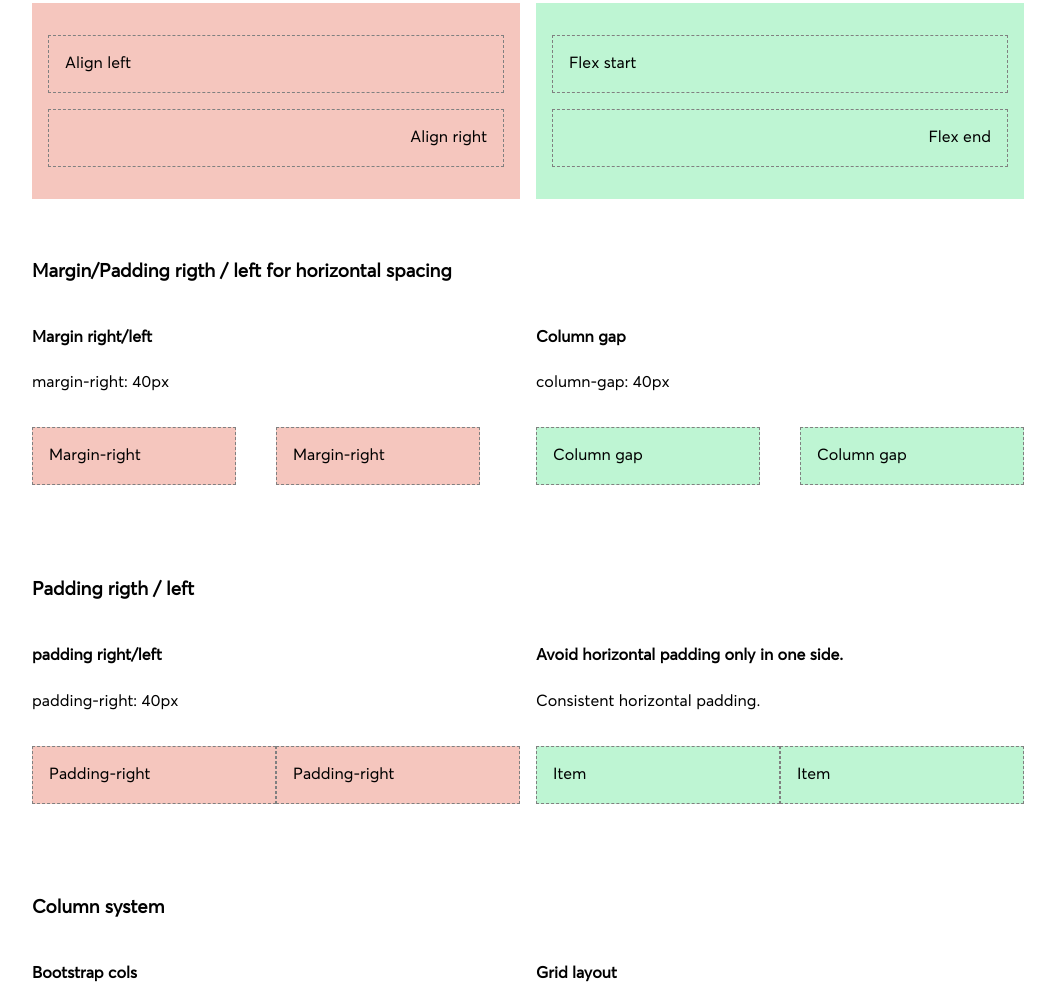
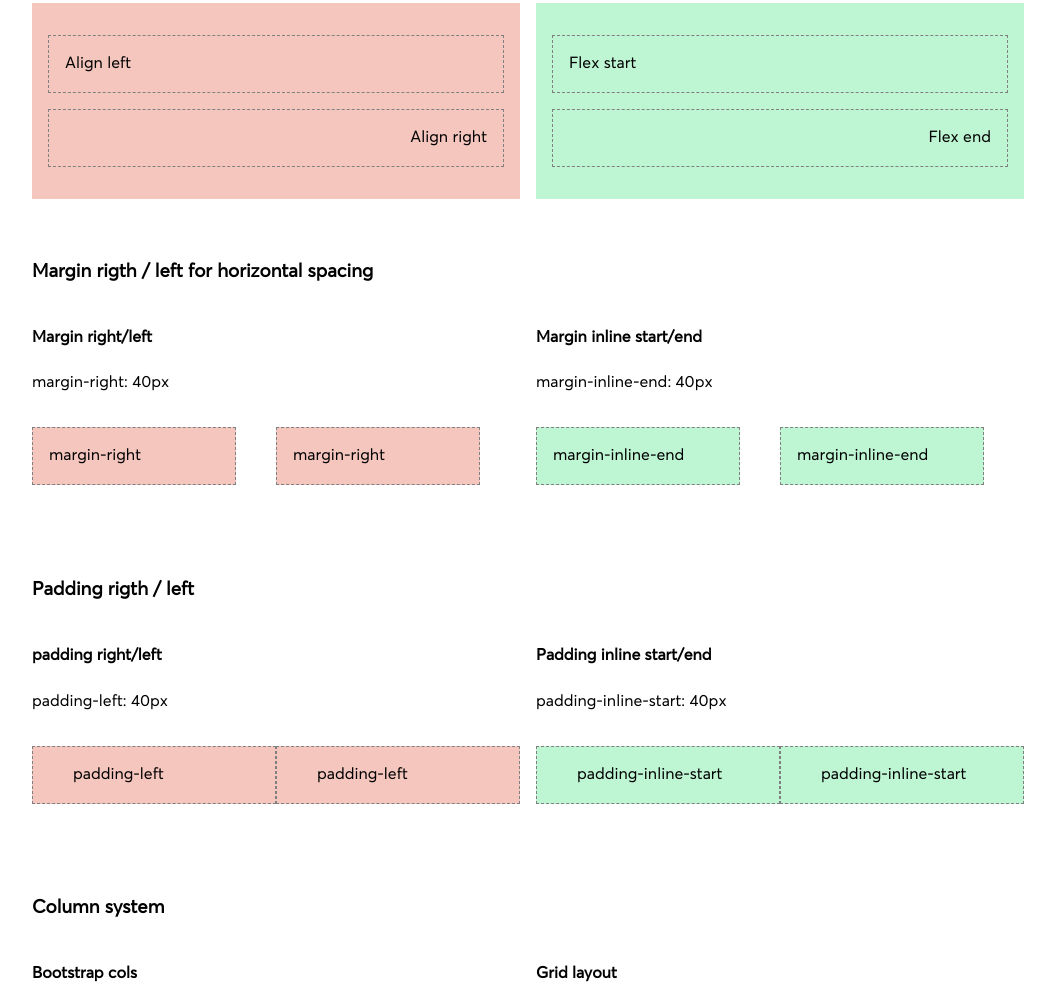
Before and after one commit to nabaroa/rtl-layout, a website: page index.html in a window 1280 px wide. Shown: the part 1288-2292 px from the top of the page, without its empty margins (112-1167 px from the left). Drawn offline with Linux system fonts and the light colour scheme.

Commit message:
Add logic properties for margin & padding

```diff
--- a/index.html
+++ b/index.html
@@ -48,7 +48,7 @@
           <h3>Do</h3>
           <ul>
             <li>Grid/flex containers for layouts</li>
-            <li>Use gap for spaces between elements</li>
+            <li>Use <a href="https://developer.mozilla.org/en-US/docs/Web/CSS/CSS_Logical_Properties#properties_for_margins_borders_and_padding"> logic properties</a> for spacing</li>
             <li>Use flex aligment instead of text alignment</li>
           </ul>
         </div>
@@ -99,22 +99,22 @@ html[dir="rtl"] {
         </div>
       </div>
     </section>
-    <h3 id="section-margins">Margin/Padding rigth / left for horizontal spacing</h3>
+    <h3 id="section-margins">Margin rigth / left for horizontal spacing</h3>
     <section class="section grid-2--md gap">
       <div class="">
         <h4>Margin right/left</h4>
         <p>margin-right: 40px</p>
         <div class="flex">
-          <div class="box negative margin--right d-inline">Margin-right</div>
-          <div class="box negative margin--right d-inline">Margin-right</div>
+          <div class="box negative margin--right d-inline">margin-right</div>
+          <div class="box negative margin--right d-inline">margin-right</div>
         </div>
       </div>
       <div class="margin--top">
-        <h4>Column gap</h4>
-        <p>column-gap: 40px</p>
-        <div class="flex gap-40">
-          <div class="box positive">Column gap</div>
-          <div class="box positive">Column gap</div>
+        <h4>Margin inline start/end</h4>
+        <p>margin-inline-end: 40px</p>
+        <div class="flex">
+          <div class="box positive margin-inline-end">margin-inline-end</div>
+          <div class="box positive margin-inline-end">margin-inline-end</div>
         </div>
       </div>
     </section>
@@ -122,16 +122,16 @@ html[dir="rtl"] {
     <section class="section grid-2--md gap">
       <div class="">
         <h4>padding right/left</h4>
-        <p>padding-right: 40px</p>
-        <div class="box negative padding--right col-6">Padding-right</div>
-        <div class="box negative padding--right col-6">Padding-right</div>
+        <p>padding-left: 40px</p>
+        <div class="box negative padding--left col-6">padding-left</div>
+        <div class="box negative padding--left col-6">padding-left</div>
       </div>
       <div class="margin--top">
-        <h4>Avoid horizontal padding only in one side.</h4>
-        <p>Consistent horizontal padding.</p>
+        <h4>Padding inline start/end</h4>
+        <p>padding-inline-start: 40px</p>
         <div class="flex">
-          <div class="box positive">Item</div>
-          <div class="box positive">Item</div>
+          <div class="box positive padding-inline-start">padding-inline-start</div>
+          <div class="box positive padding-inline-start">padding-inline-start</div>
         </div>
       </div>
     </section>
--- a/styles.css
+++ b/styles.css
@@ -202,8 +202,20 @@ a {
   margin-right: 40px;
 }
 
+.margin-inline-end {
+  margin-inline-end: 40px;
+}
+
 .padding--right {
   padding-right: 40px;
+}
+
+.padding--left {
+  padding-left: 40px;
+}
+
+.padding-inline-start {
+  padding-inline-start: 40px;
 }
 
 .margin--top {
```
